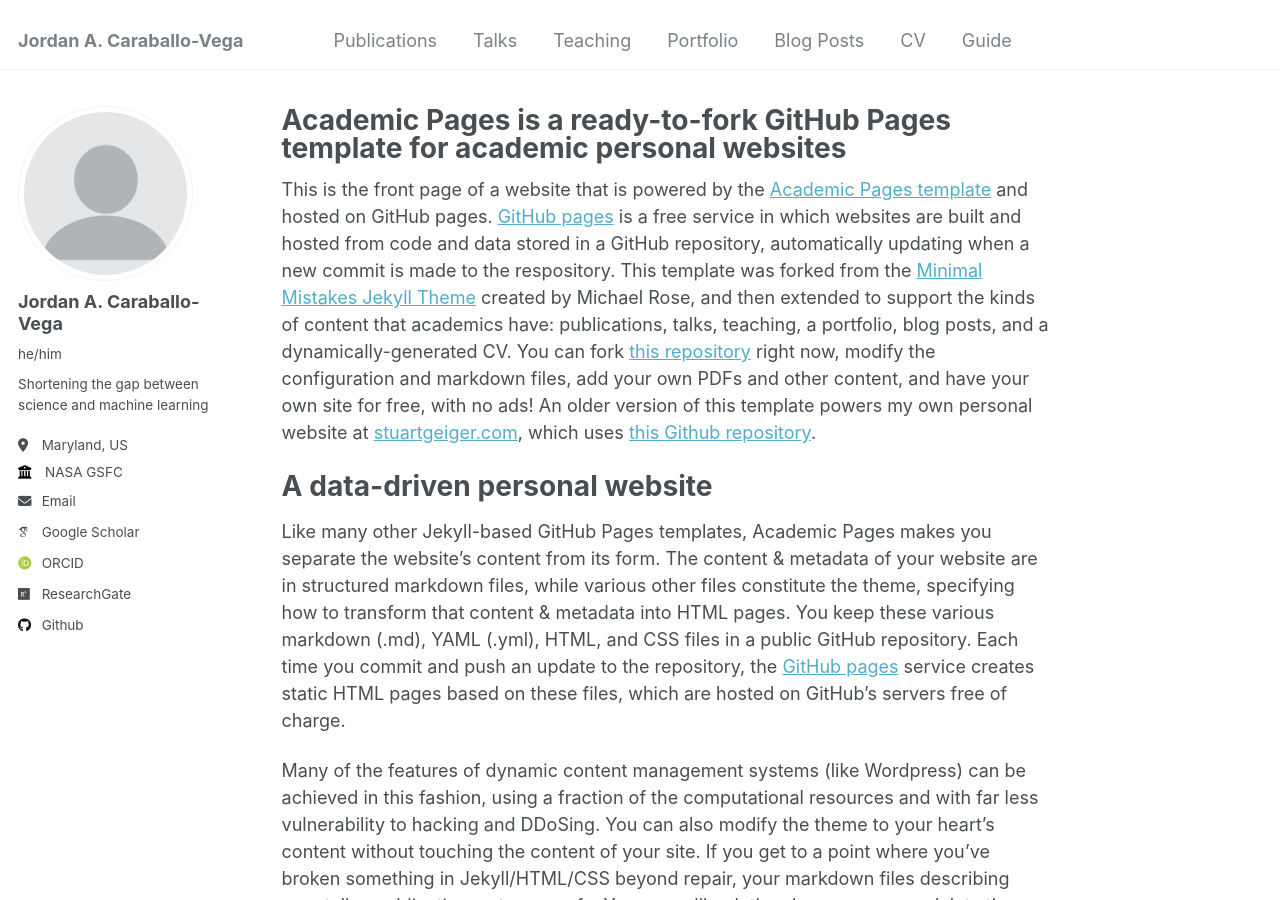
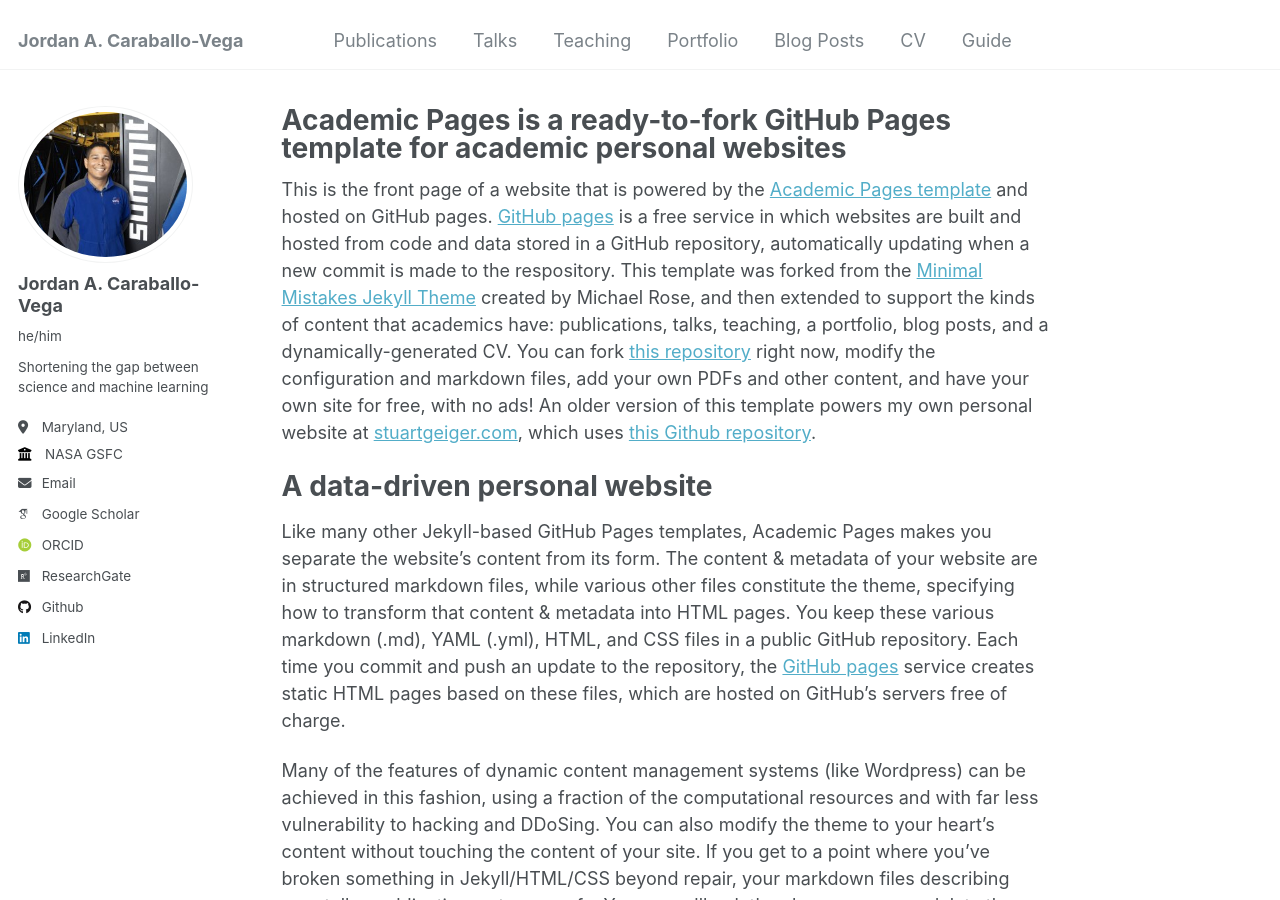
Before and after one commit to jordancaraballo/jordancaraballo.github.io, a Jekyll site: the page built from _pages/about.md, in a window 1280 px wide and 900 px high. Built offline with Jekyll 4.4.1, drawn with Linux system fonts in a browser that asks for light colours; some web fonts are replaced.

Commit message:
Adding profile pic

```diff
--- a/_config.yml
+++ b/_config.yml
@@ -21,7 +21,7 @@
 #               Additional customization can be done by editing /_includes/author-profile.html
 author:
   # Biographic information
-  avatar           : "profile.png"
+  avatar           : "jordan-profile.jpeg"
   name             : "Jordan A. Caraballo-Vega"
   pronouns         : "he/him"
   bio              : "Shortening the gap between science and machine learning"
@@ -57,7 +57,7 @@
   keybase          : # Username
   instagram        : # Username
   lastfm           : # Username
-  linkedin         : # Username
+  linkedin         : jordancaraballovega
   mastodon         : # URL
   medium           : # URL
   pinterest        : # Username
```
Also changed, not shown: images/jordan-profile.jpeg (added).
